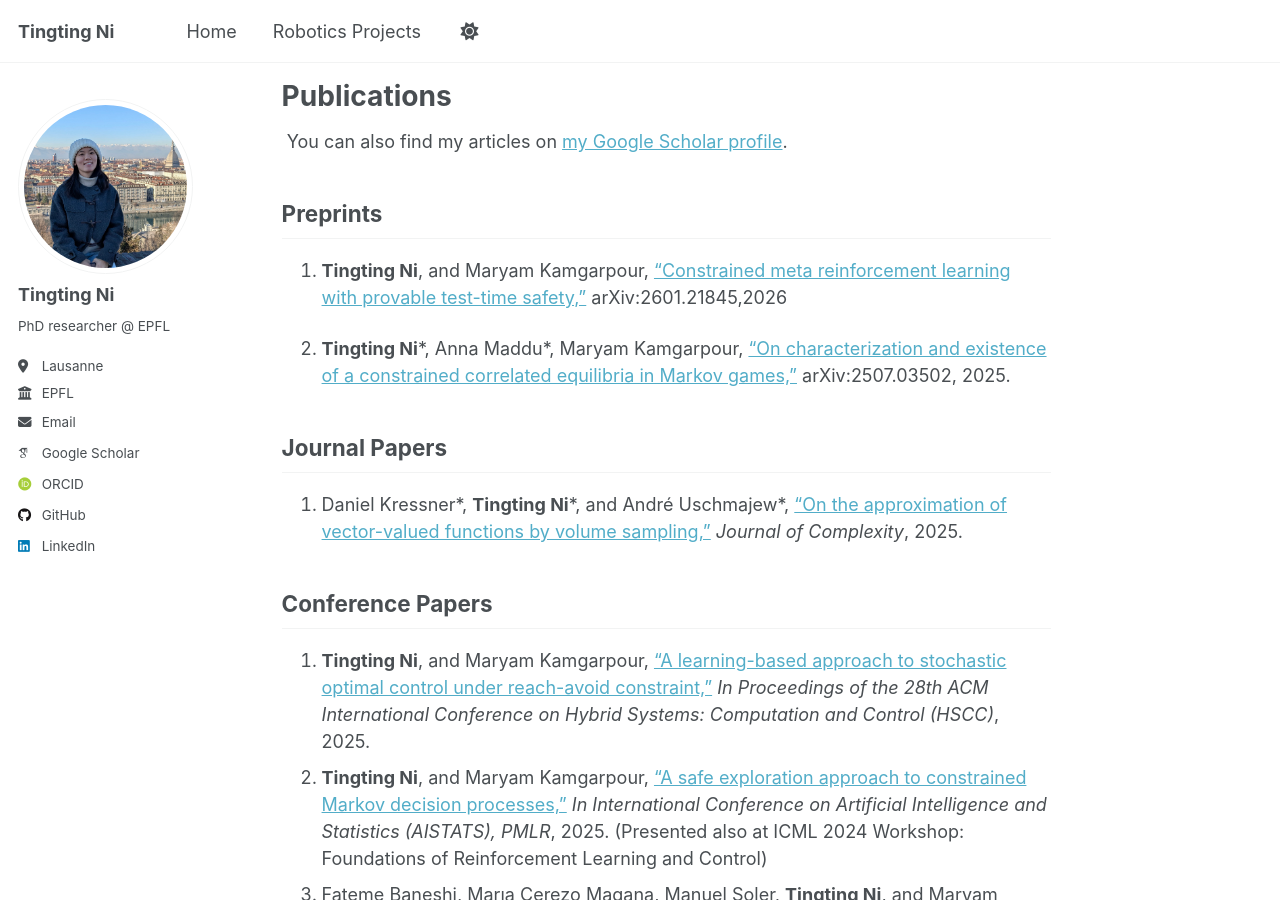
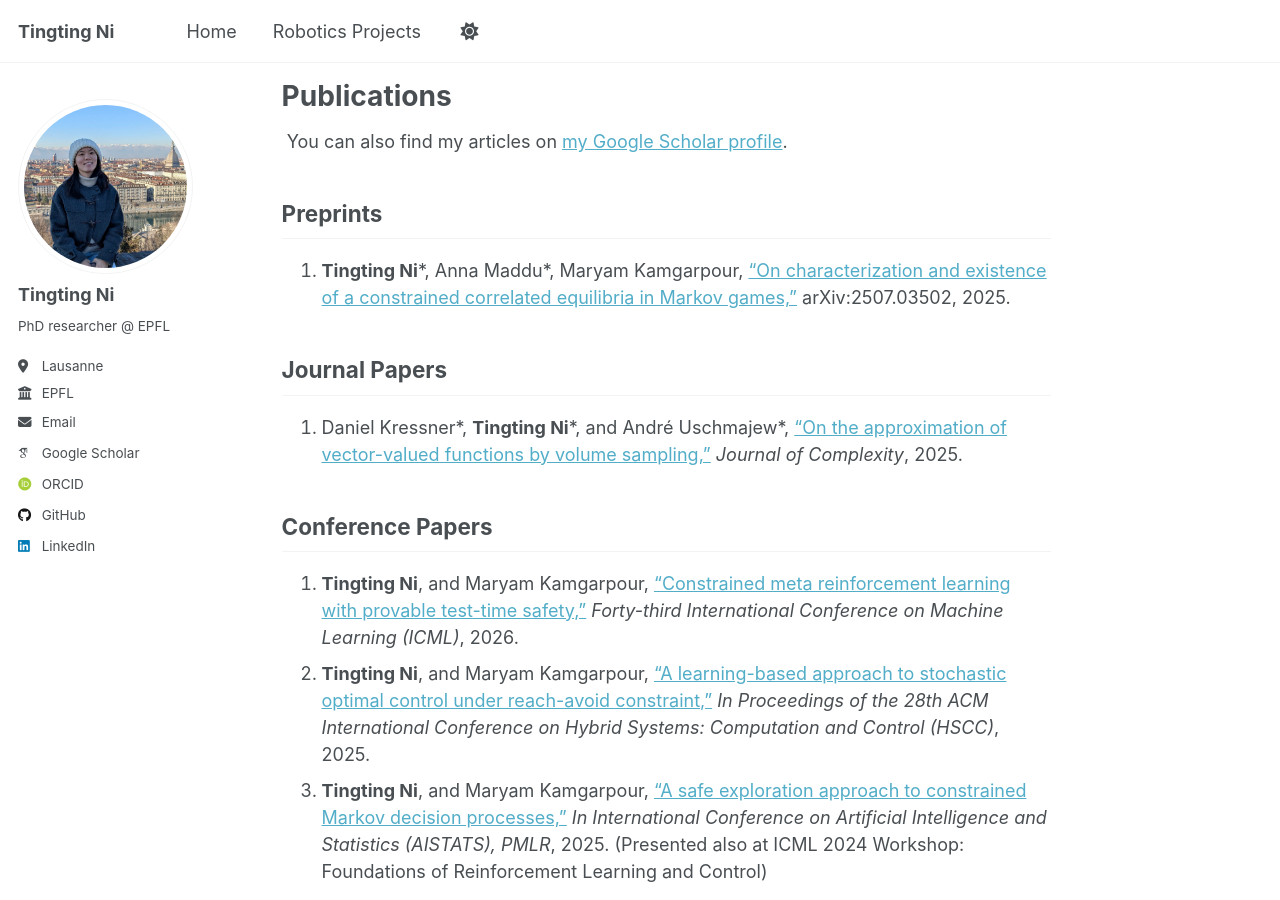
Before and after one commit to ni-tingting/ni-tingting.github.io, a Jekyll site: the page built from _pages/about.md, in a window 1280 px wide and 900 px high, scrolled down 541 px. Built offline with Jekyll 4.4.1, drawn with Linux system fonts in a browser that asks for light colours; some web fonts are replaced; a script that is not in the unit is left out.

Commit message:
Update preprints and conference papers section
Added new conference paper entries and updated existing ones.

```diff
--- a/_pages/about.md
+++ b/_pages/about.md
@@ -26,11 +26,9 @@ Selected robotics projects I supervised: [Robotics Projects](/robotics-projects/
     You can also find my articles on <a href="{{site.author.googlescholar}}">my Google Scholar profile</a>.
   </div>
 {% endif %}
+## Preprints
 
-## Preprints
-1. **Tingting Ni**, and Maryam Kamgarpour, ["Constrained meta reinforcement learning with provable test-time safety,"](https://arxiv.org/abs/2601.21845) arXiv:2601.21845,2026
-
-2. **Tingting Ni**\*, Anna Maddu\*, Maryam Kamgarpour, ["On characterization and existence of a constrained correlated equilibria in Markov games,"](https://arxiv.org/abs/2507.03502) arXiv:2507.03502, 2025.
+1. **Tingting Ni**\*, Anna Maddu\*, Maryam Kamgarpour, ["On characterization and existence of a constrained correlated equilibria in Markov games,"](https://arxiv.org/abs/2507.03502) arXiv:2507.03502, 2025.
 
 ## Journal Papers
 
@@ -38,10 +36,11 @@ Selected robotics projects I supervised: [Robotics Projects](/robotics-projects/
 
 ## Conference Papers
 
-1. **Tingting Ni**, and Maryam Kamgarpour, [“A learning-based approach to stochastic optimal control under reach-avoid constraint,"](https://dl.acm.org/doi/10.1145/3716863.3718055) _In Proceedings of the 28th ACM International Conference on Hybrid Systems: Computation and Control (HSCC)_, 2025.
-2. **Tingting Ni**, and Maryam Kamgarpour, [“A safe exploration approach to constrained Markov decision processes,"](https://proceedings.mlr.press/v258/ni25a.html) _In International Conference on Artificial Intelligence and Statistics (AISTATS), PMLR_, 2025. (Presented also at ICML 2024 Workshop: Foundations of Reinforcement Learning and Control)
-3. Fateme Baneshi, Marıa Cerezo Magana, Manuel Soler, **Tingting Ni**, and Maryam Kamgarpour, [“Aircraft trajectory planning for climate hotspot avoidance considering air traffic complexity: A constrained multi-agent reinforcement learning approach,"](https://www.sesarju.eu/sites/default/files/documents/sid/2024/papers/SIDs_2024_paper_084%20final.pdf) _In SESAR Innovation Days_, 2024.
-4. Titouan Renard\*, Andreas Schlaginhaufen\*, **Tingting Ni**\*, Maryam Kamgarpour, [“Convergence of a model-free entropy-regularized inverse reinforcement learning algorithm,"](https://ieeexplore.ieee.org/abstract/document/10886001) _In 63rd IEEE Conference on Decision and Control (CDC)_, 2024.
+1. **Tingting Ni**, and Maryam Kamgarpour, ["Constrained meta reinforcement learning with provable test-time safety,"](https://arxiv.org/abs/2601.21845) _Forty-third International Conference on Machine Learning (ICML)_, 2026.
+2. **Tingting Ni**, and Maryam Kamgarpour, [“A learning-based approach to stochastic optimal control under reach-avoid constraint,"](https://dl.acm.org/doi/10.1145/3716863.3718055) _In Proceedings of the 28th ACM International Conference on Hybrid Systems: Computation and Control (HSCC)_, 2025.
+3. **Tingting Ni**, and Maryam Kamgarpour, [“A safe exploration approach to constrained Markov decision processes,"](https://proceedings.mlr.press/v258/ni25a.html) _In International Conference on Artificial Intelligence and Statistics (AISTATS), PMLR_, 2025. (Presented also at ICML 2024 Workshop: Foundations of Reinforcement Learning and Control)
+4. Fateme Baneshi, Marıa Cerezo Magana, Manuel Soler, **Tingting Ni**, and Maryam Kamgarpour, [“Aircraft trajectory planning for climate hotspot avoidance considering air traffic complexity: A constrained multi-agent reinforcement learning approach,"](https://www.sesarju.eu/sites/default/files/documents/sid/2024/papers/SIDs_2024_paper_084%20final.pdf) _In SESAR Innovation Days_, 2024.
+5. Titouan Renard\*, Andreas Schlaginhaufen\*, **Tingting Ni**\*, Maryam Kamgarpour, [“Convergence of a model-free entropy-regularized inverse reinforcement learning algorithm,"](https://ieeexplore.ieee.org/abstract/document/10886001) _In 63rd IEEE Conference on Decision and Control (CDC)_, 2024.
 
 
 ---
```
